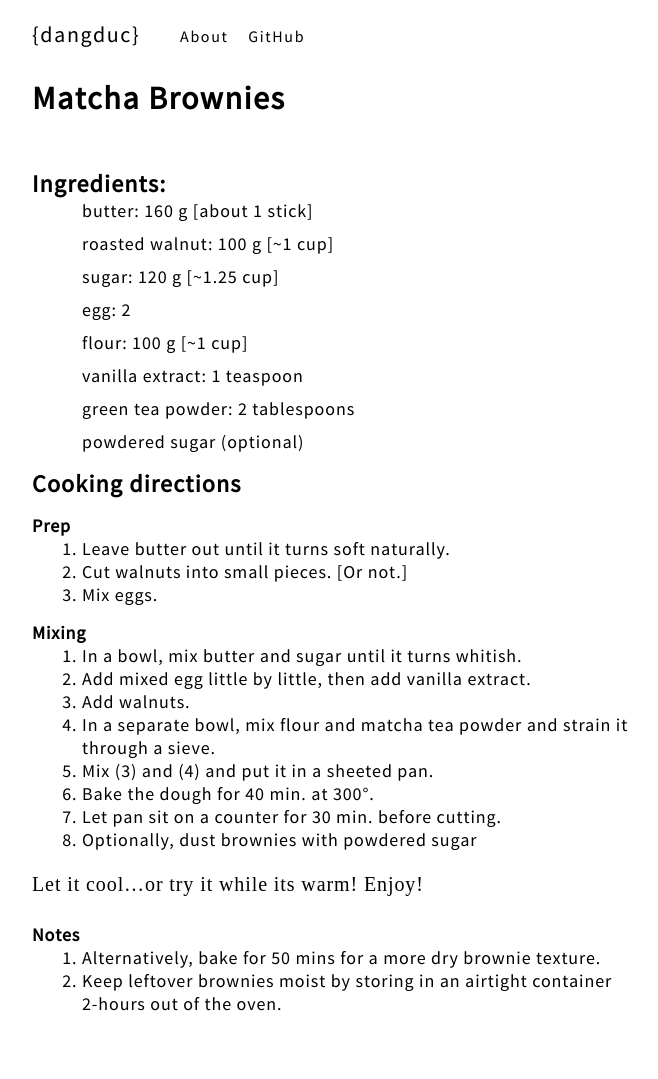
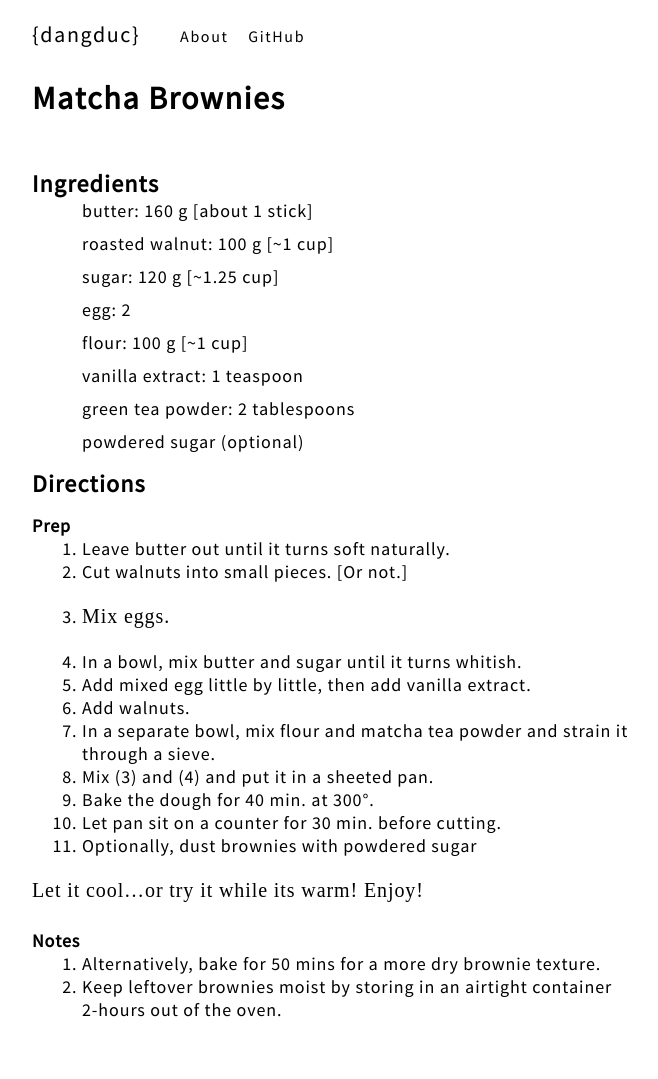
Before and after one commit to dangduc/dangduc.github.com, a Jekyll site: the page built from recipes/matcha-brownies.md, in a window 1280 px wide. Shown: the whole page, without its empty margins (308-966 px from the left). Built offline with Jekyll 4.4.1, drawn with Linux system fonts in a browser that asks for light colours; Markdown is read by kramdown in place of the engine named in the settings.

Commit message:
Update matcha-brownies.md

```diff
--- a/recipes/matcha-brownies.md
+++ b/recipes/matcha-brownies.md
@@ -3,7 +3,7 @@
 title: Matcha Brownies
 ---
 
-## Ingredients:
+## Ingredients
 
 - butter: 160 g [about 1 stick]
 - roasted walnut: 100 g [~1 cup]
@@ -14,15 +14,13 @@
 - green tea powder: 2 tablespoons
 - powdered sugar (optional)
 
-## Cooking directions
+## Directions
 
 ### Prep
 
 1. Leave butter out until it turns soft naturally.
 2. Cut walnuts into small pieces. [Or not.]
 3. Mix eggs.
-
-### Mixing
 
 1. In a bowl, mix butter and sugar until it turns whitish.
 2. Add mixed egg little by little, then add vanilla extract.
```
